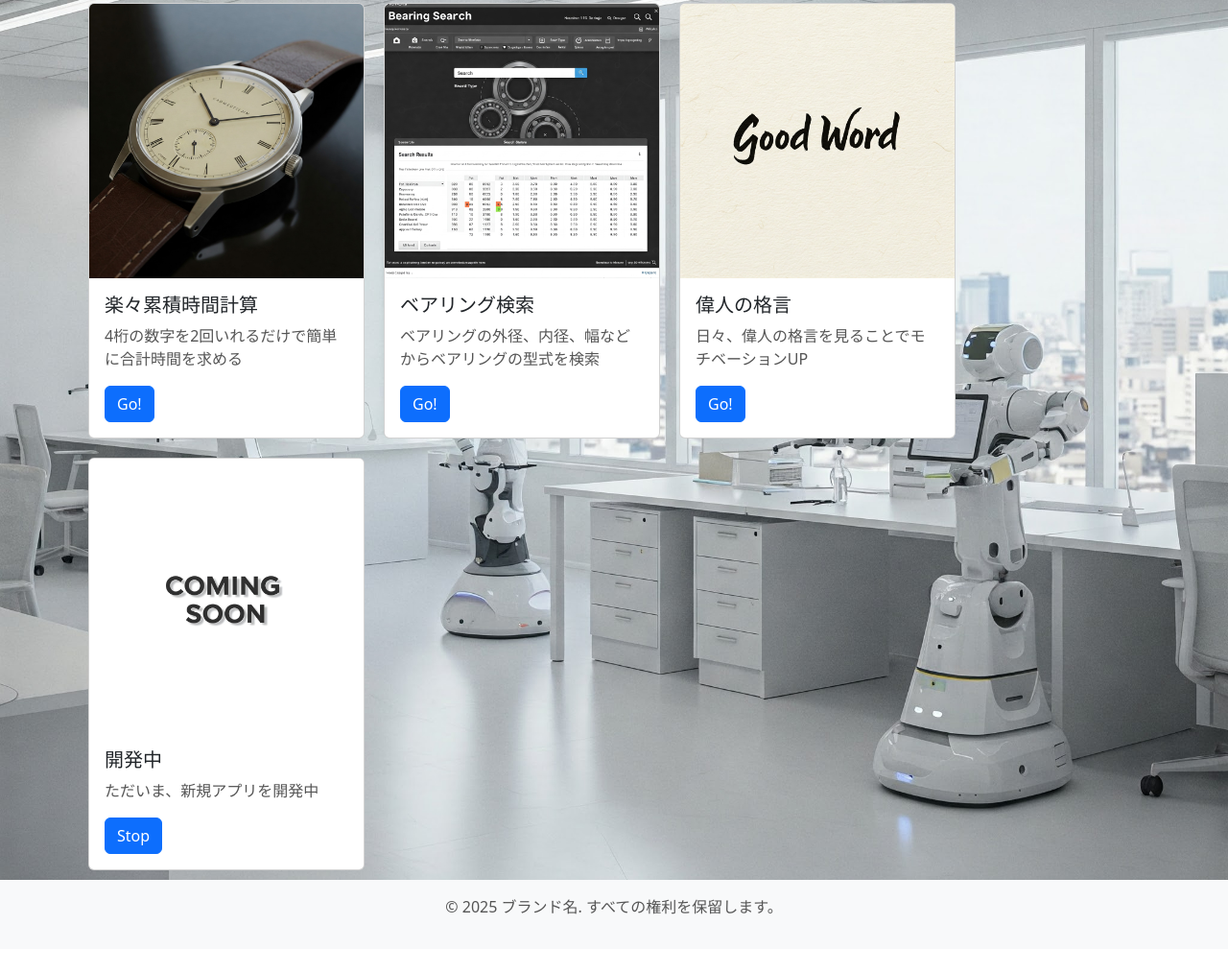
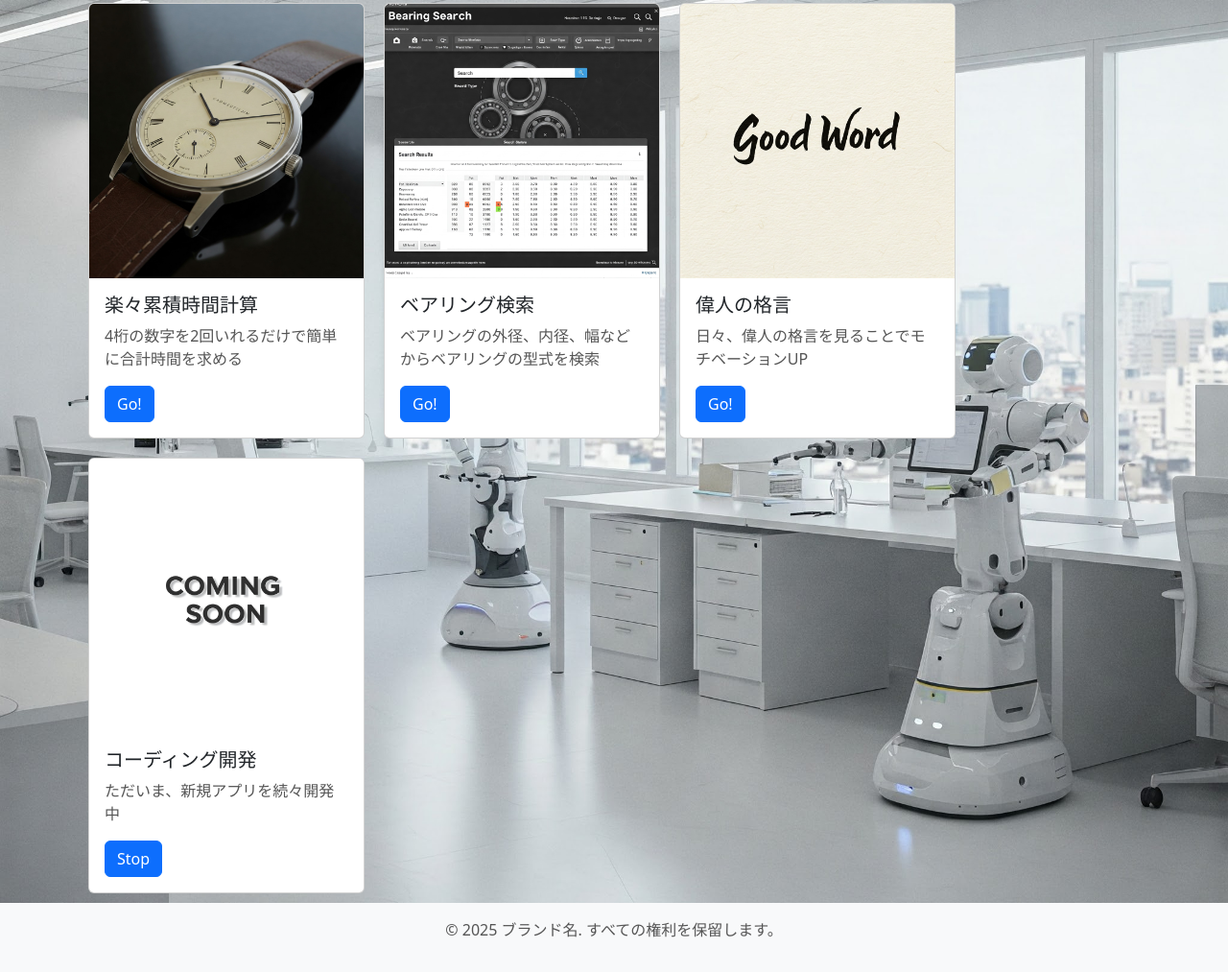
Before and after one commit to studying-program/rakutech_jp, a website: page src/portfolio.html in a window 1280 px wide. Shown: the part 243-1256 px from the top of the page at 96% size. Before the commit the page ends 1232 px from the top, so only its background shows below. Drawn offline with nearby package versions, Linux system fonts and the light colour scheme.

Commit message:
add learning_code

```diff
--- a/src/portfolio.html
+++ b/src/portfolio.html
@@ -61,9 +61,9 @@
             <div class="card" style="width: 18rem;">
                 <img src="images/CommingSoon.jpeg" class="card-img-top" alt="...">
                 <div class="card-body">
-                  <h5 class="card-title">開発中</h5>
-                  <p class="card-text">ただいま、新規アプリを開発中</p>
-                  <a href="#" class="btn btn-primary">Stop</a>
+                  <h5 class="card-title">コーディング開発</h5>
+                  <p class="card-text">ただいま、新規アプリを続々開発中</p>
+                  <a href="https://studying-program.github.io/learning_code" class="btn btn-primary">Stop</a>
                 </div>
             </div>
         </div>
```
